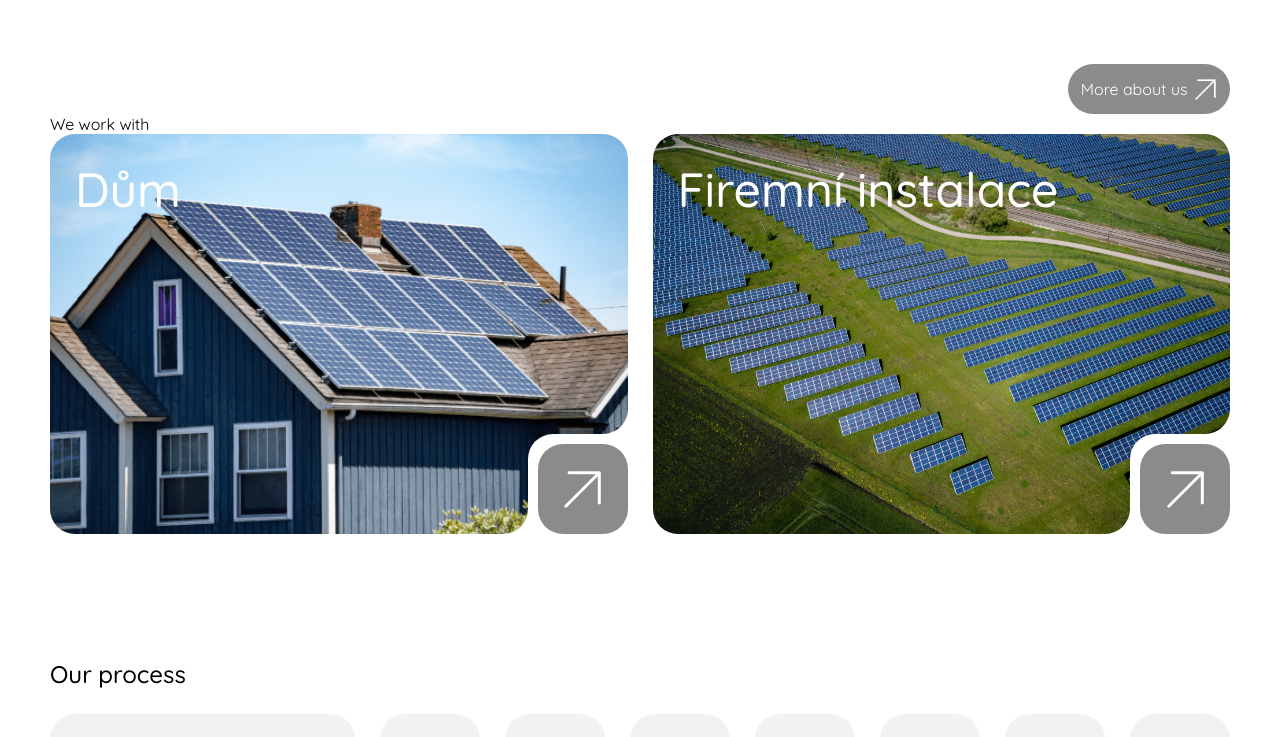
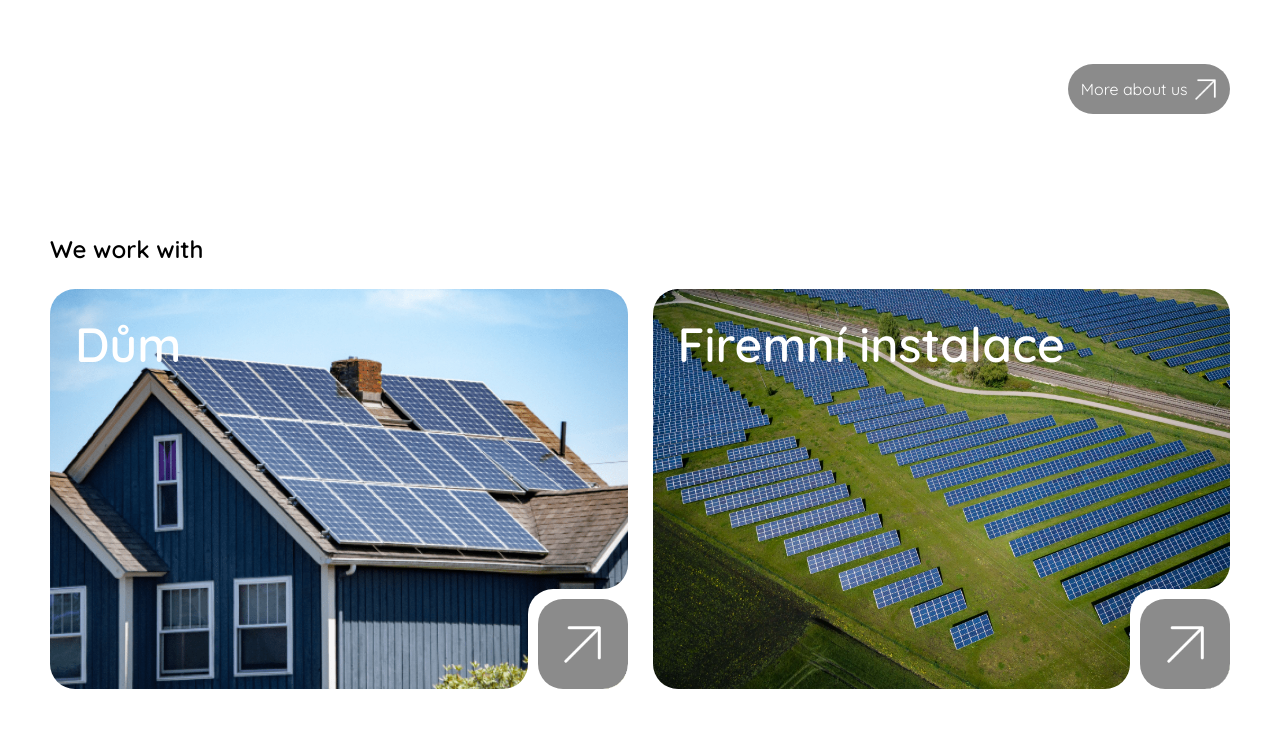
Before and after one commit to stepandordiai/fve-stavby, a React (Vite) app: page / in a window 1280 px wide. Shown: the part 1241-1978 px from the top of the page. Built offline with nearby package versions, Linux system fonts and the light colour scheme.

Commit message:
v2.2.2 Update we-work-with

```diff
--- a/src/components/Footer/Footer.scss
+++ b/src/components/Footer/Footer.scss
@@ -33,7 +33,7 @@
 
     span {
         font-size: 1.5rem;
-        font-weight: 500;
+        font-weight: 600;
         color: #000;
     }
 }
@@ -126,7 +126,8 @@
 
 .footer-bottom__logo {
     text-align: center;
-    font-size: 16.5vw;
+    font-size: 16vw;
+    font-weight: 600;
     color: var(--bg-light-clr);
 }
 
--- a/src/components/HomeAboutCompany/HomeAboutCompany.jsx
+++ b/src/components/HomeAboutCompany/HomeAboutCompany.jsx
@@ -1,6 +1,9 @@
 import { useEffect } from "react";
+import img1 from "./../../assets/img/4.png";
+import img2 from "./../../assets/img/1.jpg";
 import arrow from "./../../assets/icons/arrow-upper-right-white.png";
 import "./HomeAboutCompany.scss";
+import { NavLink } from "react-router-dom";
 
 const HomeAboutCompany = () => {
     useEffect(() => {
@@ -68,40 +71,41 @@ const HomeAboutCompany = () => {
                     <p>workers</p>
                 </div>
             </div>
-            <button className="about-company__btn">
+            <NavLink to={"/about-us"} className="about-company__link">
                 <span>More about us</span>
                 <img
-                    className="about-company__btn-icon"
+                    className="about-company__link-icon"
                     src={arrow}
                     alt="Arrow"
                 />
-            </button>
-            {/*  */}
-            <p>We work with</p>
-            <div className="img-box-container">
-                <div className="img-box">
-                    Dům
-                    <div className="img-box-btn">
+            </NavLink>
+            <p className="we-work-with__title">We work with</p>
+            <div className="cards-container">
+                <div className="card">
+                    <p className="card__title">Dům</p>
+                    <img className="card__img" src={img1} alt="" />
+                    <NavLink to={"/home"} className="card__link">
                         <img
-                            className="img-box-btn-icon"
+                            className="card__link-icon"
                             src={arrow}
                             alt="Arrow"
                             loading="lazy"
                         />
-                    </div>
-                    <div className="white-box"></div>
+                    </NavLink>
+                    <div className="card__white-element"></div>
                 </div>
-                <div className="img-box1">
-                    Firemní instalace
-                    <div className="img-box-btn">
+                <div className="card">
+                    <p className="card__title">Firemní instalace</p>
+                    <img className="card__img" src={img2} alt="" />
+                    <NavLink to={"/company"} className="card__link">
                         <img
-                            className="img-box-btn-icon"
+                            className="card__link-icon"
                             src={arrow}
-                            alt=""
+                            alt="Arrow"
                             loading="lazy"
                         />
-                    </div>
-                    <div className="white-box"></div>
+                    </NavLink>
+                    <div className="card__white-element"></div>
                 </div>
             </div>
         </div>
--- a/src/components/HomeAboutCompany/HomeAboutCompany.scss
+++ b/src/components/HomeAboutCompany/HomeAboutCompany.scss
@@ -46,7 +46,7 @@
     justify-content: flex-end;
 }
 
-.about-company__btn {
+.about-company__link {
     align-self: flex-end;
     position: relative;
     @include flex-center;
@@ -60,58 +60,40 @@
     transition: background-color 0.3s;
 
     &:hover {
-        background: rgba(0, 0, 0, 0.5);
+        background: var(--bg-dark-darker-clr);
     }
 }
 
-.about-company__btn-icon {
+.about-company__link-icon {
     width: 25px;
     transition: all 0.3s;
 }
 
-.about-company__btn:hover .about-company__btn-icon {
+.about-company__link:hover .about-company__link-icon {
     transform: rotate(45deg);
 }
 
-//
+.we-work-with__title {
+    font-size: 1.5rem;
+    font-weight: 600;
+    padding: 120px 0 25px;
+}
 
-.img-box-container {
+.cards-container {
     display: flex;
     gap: 25px;
 }
 
-.img-box {
+.card {
     position: relative;
     width: 100%;
-    background: url("./../../assets/img/4.png");
-    background-repeat: no-repeat;
-    background-size: cover;
-    background-position: center;
+    overflow: hidden;
     height: 400px;
-    color: #fff;
-    font-size: 3rem;
-    font-weight: 500;
     border-radius: 25px;
     padding: 25px;
 }
 
-.img-box1 {
-    position: relative;
-    width: 100%;
-    background: url("./../../assets/img/1.jpg");
-    background-repeat: no-repeat;
-    background-size: cover;
-    background-position: center;
-    height: 400px;
-    color: #fff;
-    font-size: 3rem;
-    font-weight: 500;
-    border-radius: 25px;
-    padding: 25px;
-}
-
-.img-box::before,
-.img-box1::before {
+.card::before {
     content: "";
     position: absolute;
     right: 100px;
@@ -120,10 +102,10 @@
     aspect-ratio: 1/1;
     background: transparent;
     border-radius: 0 0 25px 0;
-    box-shadow: 25px 25px rgb(255, 255, 255);
+    box-shadow: 25px 25px #fff;
 }
-.img-box::after,
-.img-box1::after {
+
+.card::after {
     content: "";
     position: absolute;
     right: 0px;
@@ -132,10 +114,27 @@
     aspect-ratio: 1/1;
     background: transparent;
     border-radius: 0 0 25px 0;
-    box-shadow: 25px 25px rgb(255, 255, 255);
+    box-shadow: 25px 25px #fff;
 }
 
-.img-box-btn {
+.card__title {
+    color: #fff;
+    font-size: 3rem;
+    font-weight: 600;
+}
+
+.card__img {
+    position: absolute;
+    top: 0;
+    left: 0;
+    width: 100%;
+    height: 100%;
+    z-index: -1;
+    object-fit: cover;
+    object-position: center;
+}
+
+.card__link {
     position: absolute;
     z-index: 1;
     right: 0;
@@ -146,25 +145,24 @@
     border-radius: 25px;
     width: 90px;
     aspect-ratio: 1/1;
-    cursor: pointer;
     transition: background-color 0.3s;
 
     &:hover {
-        background: rgba(0, 0, 0, 0.5);
+        background: var(--bg-dark-darker-clr);
     }
 }
 
-.img-box-btn-icon {
+.card__link-icon {
     width: 50%;
     flex-shrink: 0;
-    transition: all 0.3s;
+    transition: transform 0.3s;
 }
 
-.img-box-btn:hover .img-box-btn-icon {
+.card__link:hover .card__link-icon {
     transform: rotate(45deg);
 }
 
-.white-box {
+.card__white-element {
     position: absolute;
     right: 0;
     bottom: 0;
@@ -187,76 +185,38 @@
         justify-content: center;
     }
 
-    .img-box-container {
+    .cards-container {
         display: flex;
         gap: 25px;
         flex-direction: column;
     }
 
-    .img-box {
+    .card {
         height: 300px;
     }
 
-    .img-box1 {
-        height: 300px;
+    .card::before {
+        right: 80px;
+        width: 80px;
     }
 
-    .img-box::before,
-    .img-box1::before {
-        content: "";
-        position: absolute;
-        right: 80px;
-        bottom: 0;
-        width: 80px;
-        aspect-ratio: 1/1;
-        background: transparent;
-        border-radius: 0 0 25px 0;
-        box-shadow: 25px 25px rgb(255, 255, 255);
-    }
-    .img-box::after,
-    .img-box1::after {
-        content: "";
-        position: absolute;
-        right: 0px;
+    .card::after {
         bottom: 80px;
         width: 80px;
-        aspect-ratio: 1/1;
-        background: transparent;
-        border-radius: 0 0 25px 0;
-        box-shadow: 25px 25px rgb(255, 255, 255);
     }
 
-    .white-box {
+    .card__white-element {
         width: 80px;
-        aspect-ratio: 1/1;
-        background: #fff;
-        border-radius: 25px 0 0 0;
     }
 
-    .img-box-btn {
-        position: absolute;
-        z-index: 1;
-        right: 0;
-        bottom: 0;
-        @include flex-center;
-        background: var(--bg-dark-clr);
-        @include glass-effect(20px);
-        border-radius: 25px;
+    .card__link {
         width: 70px;
-        aspect-ratio: 1/1;
-        cursor: pointer;
-
-        &:hover {
-            background: rgba(0, 0, 0, 0.5);
-        }
     }
 }
 
 @media screen and (max-width: 900px) {
     .about-company__title {
         padding: 80px 0 10px;
-        font-size: 1.5rem;
-        font-weight: 500;
     }
 
     .counter {
@@ -264,4 +224,12 @@
             padding-bottom: 30px;
         }
     }
+
+    .we-work-with__title {
+        padding: 80px 0 10px;
+    }
+
+    .card {
+        padding: 10px;
+    }
 }
--- a/src/components/HomeTitle/HomeTitle.scss
+++ b/src/components/HomeTitle/HomeTitle.scss
@@ -43,8 +43,6 @@
     left: 50%;
     transform: translate(-50%, -50%);
     width: 100%;
-    font-size: clamp(1.5rem, 4vw, 4rem);
-    font-weight: 500;
     @include flex-center;
     column-gap: 5px;
     pointer-events: none;
@@ -56,6 +54,8 @@
     }
 
     span {
+        font-size: clamp(1.5rem, 4vw, 4rem);
+        font-weight: 600;
         color: #fff;
     }
 }
```
